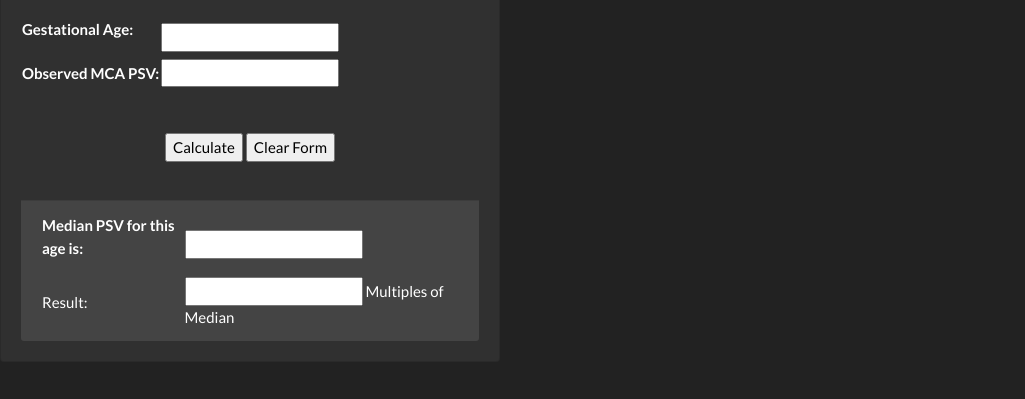
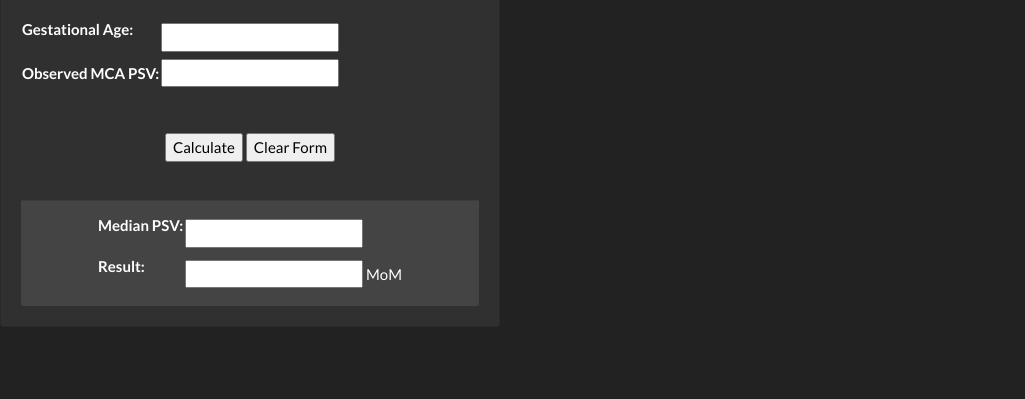
Before and after one commit to kerbyradres/MCADoppler, a plain HTML site: page index.html in a window 1280 px wide. Shown: the part 125-524 px from the top of the page, without its empty margins (0-1025 px from the left). Drawn offline with Linux system fonts and the light colour scheme.

Commit message:
Update index.html

```diff
--- a/index.html
+++ b/index.html
@@ -69,12 +69,12 @@
 		<div class="card-footer">
 				<table>
 					<tr>
-						<td><p><b>Median PSV for this age is:</td>
+						<td><p><b>Median PSV:</p></b></td>
 						<td><input name="mmca"></td>
 					</tr>
 					<tr>
-						<td>Result:</td>
-						<td><input name="mom">&nbsp;Multiples of Median</td>
+						<td><p><b>Result:</p></b></td>
+						<td><input name="mom">&nbsp;MoM</td>
 					</tr>
 				</table>
 			</form>
```
